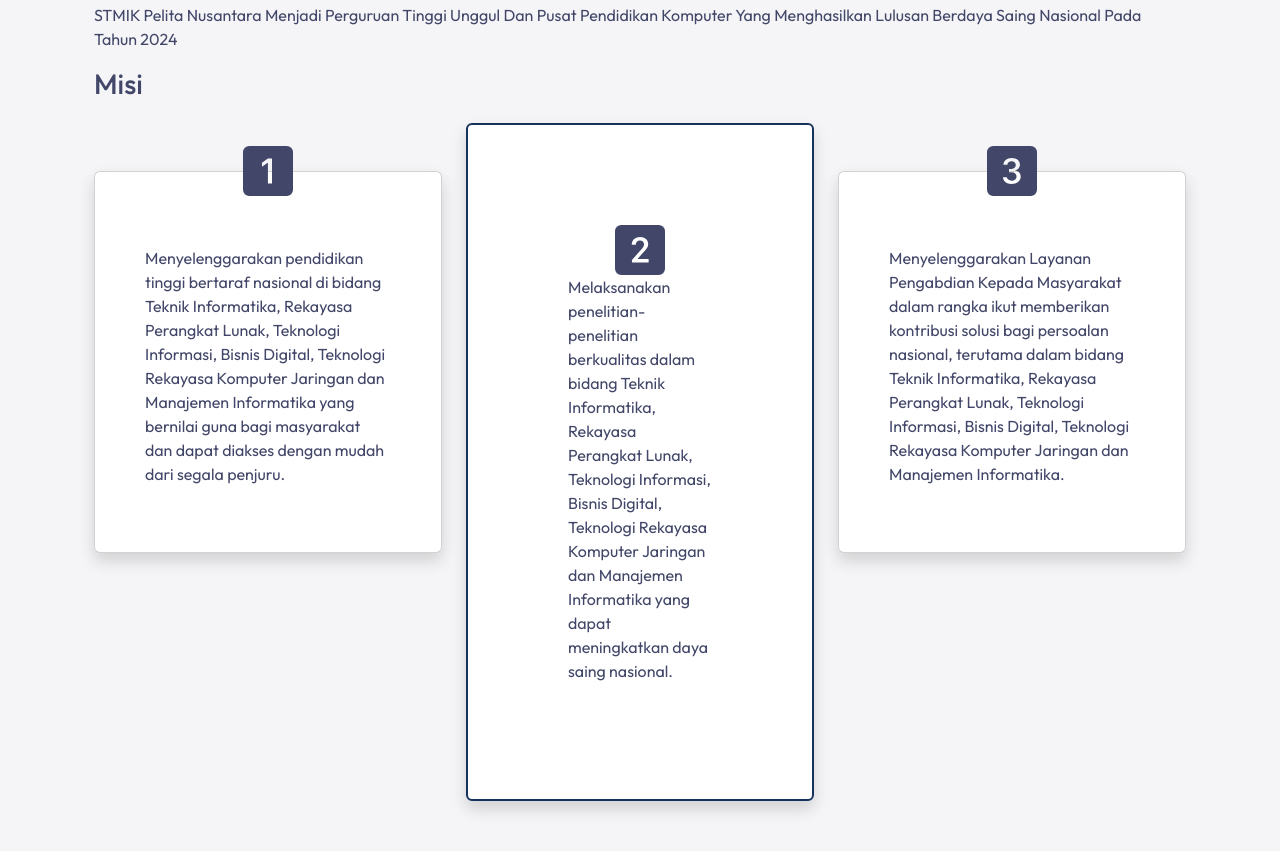
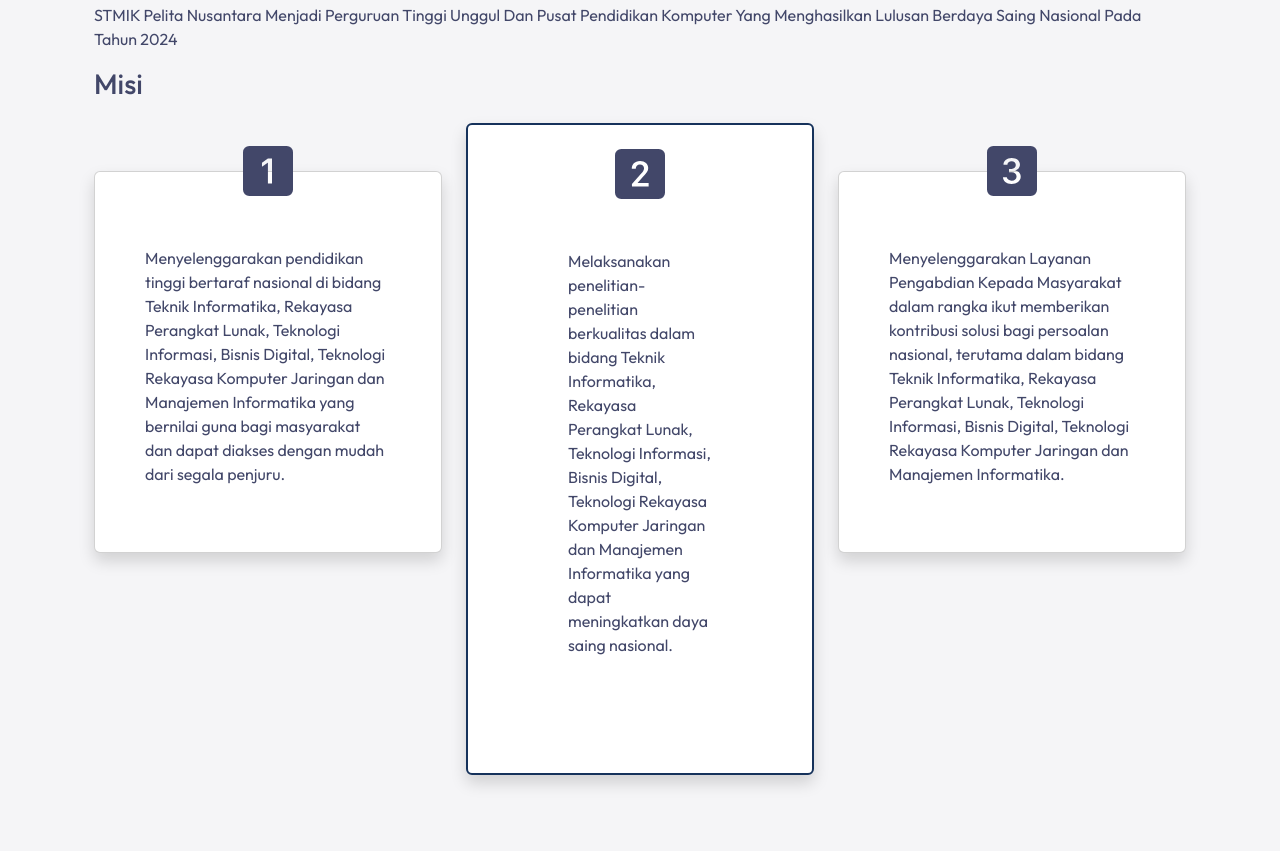
Before and after one commit to sjordanp12/pelitanusantara, a website: page index.html in a window 1280 px wide. Shown: the part 961-1812 px from the top of the page. Drawn offline with nearby package versions, Linux system fonts and the light colour scheme; some packages are replaced by stand-ins of ours; a script that the page names is missing.

Commit message:
Update index.html

```diff
--- a/index.html
+++ b/index.html
@@ -132,7 +132,7 @@
             <div class="col" data-aos="zoom-in">
               <div class="card example1 shadow">
                 <div class="text-center">
-                  <svg xmlns="http://www.w3.org/2000/svg" width="50px" height="50px" fill="currentColor" class="bi bi-2-square-fill" viewBox="0 0 16 16">
+                  <svg xmlns="http://www.w3.org/2000/svg" width="50px" height="50px" fill="currentColor" class="bi bi-2-square-fill" viewBox="0 0 16 16"style="margin-top: -130px" >
                     <path
                       d="M2 0a2 2 0 0 0-2 2v12a2 2 0 0 0 2 2h12a2 2 0 0 0 2-2V2a2 2 0 0 0-2-2zm4.646 6.24v.07H5.375v-.064c0-1.213.879-2.402 2.637-2.402 1.582 0 2.613.949 2.613 2.215 0 1.002-.6 1.667-1.287 2.43l-.096.107-1.974 2.22v.077h3.498V12H5.422v-.832l2.97-3.293c.434-.475.903-1.008.903-1.705 0-.744-.557-1.236-1.313-1.236-.843 0-1.336.615-1.336 1.306"
                     />
```
